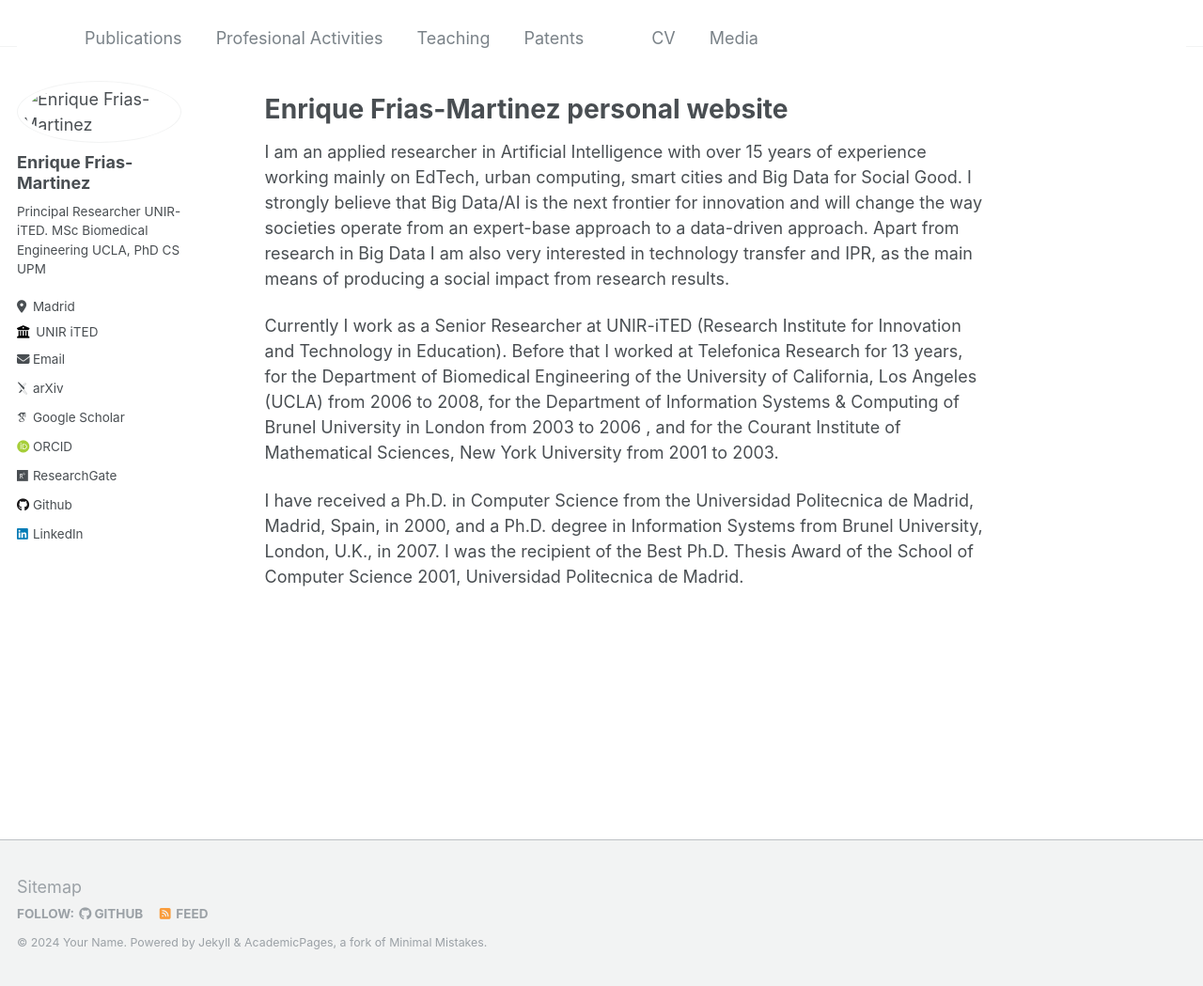
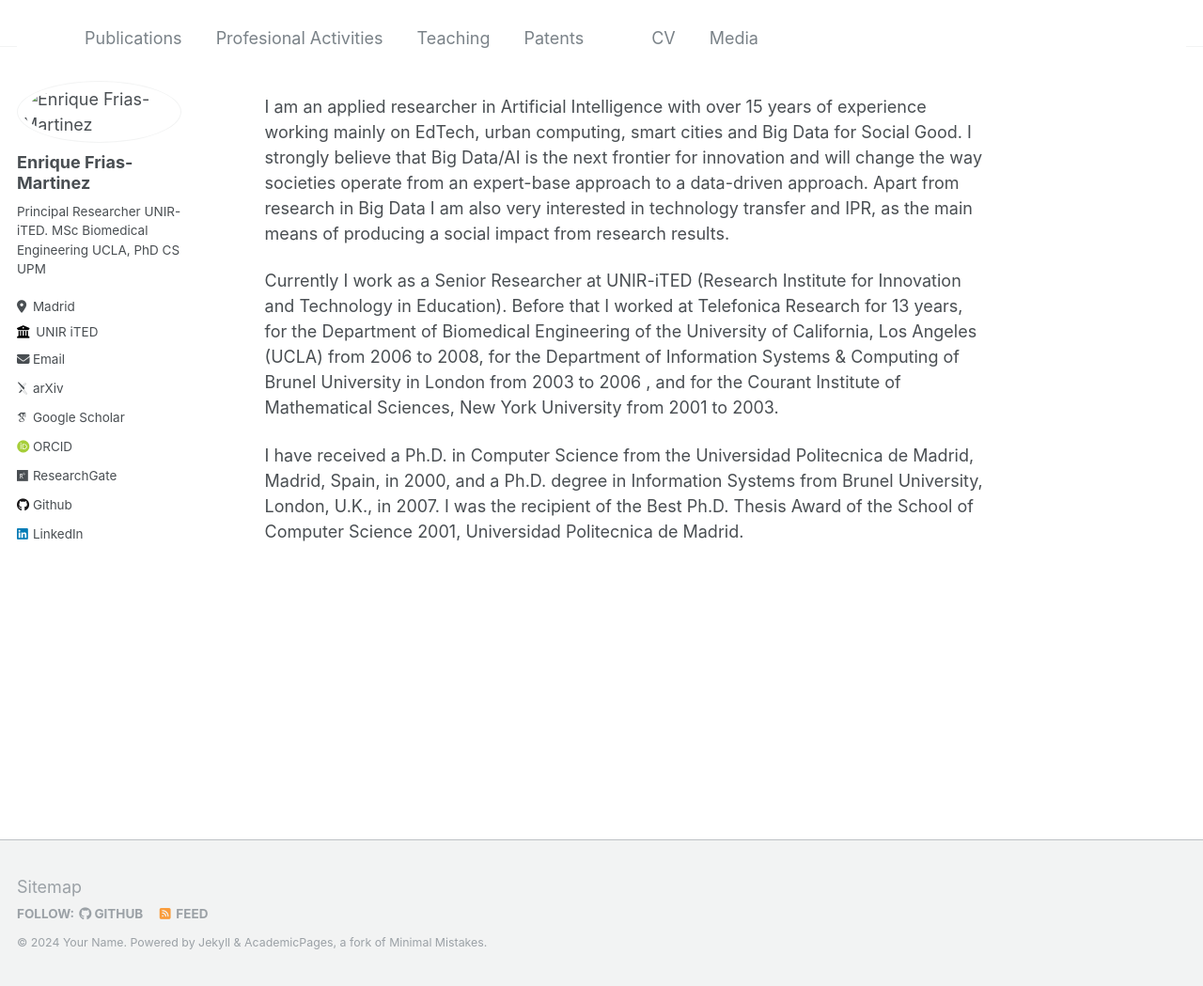
Before and after one commit to ENriqueFRiasM/TEST1, a Jekyll site: the page built from _pages/about.md, in a window 1280 px wide and 1049 px high. Shown: the whole window at 94% size. Built offline with Jekyll 4.4.1, drawn with Linux system fonts in a browser that asks for light colours; some web fonts are replaced.

Commit message:
Update about.md

```diff
--- a/_pages/about.md
+++ b/_pages/about.md
@@ -8,8 +8,7 @@ redirect_from:
 ---
 
 
-Enrique Frias-Martinez personal website
-======
+
 I am an applied  researcher in Artificial Intelligence with over 15 years of experience working mainly  on EdTech, urban  computing, smart cities and  Big Data for Social Good. I strongly believe that Big Data/AI is the next frontier for innovation and will change the way societies operate from an expert-base approach to a data-driven approach. Apart from research in Big Data I am also very interested in technology transfer and IPR, as the main means of producing a social impact from research results.
 
 Currently I work as a Senior Researcher at UNIR-iTED (Research Institute for Innovation and Technology in Education). Before that I worked at Telefonica Research for 13 years, for the Department of Biomedical Engineering of the University of California, Los Angeles (UCLA) from 2006 to 2008,  for the Department of Information Systems & Computing of Brunel University in London from 2003 to 2006 , and for the Courant Institute of Mathematical Sciences, New York University from 2001 to 2003.
```
